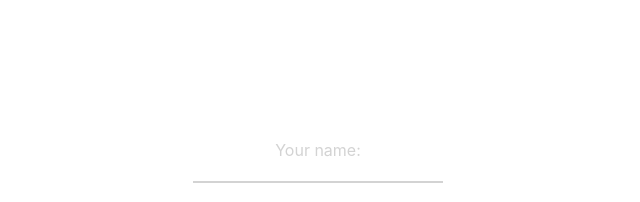
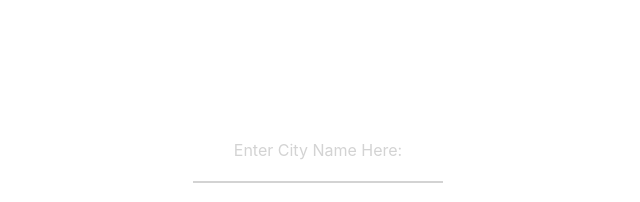
Before and after one commit to JustJunaid/temperature-app, a React (Create React App) app: page / in a window 1280 px wide. Shown: the top 202 px of the page, without its empty margins (319-959 px from the left). Built offline with nearby package versions, Linux system fonts and the light colour scheme.

Commit message:
Current params done

```diff
--- a/src/App.js
+++ b/src/App.js
@@ -36,7 +36,7 @@ class App extends Component {
       <form style={{margin: '10% 40%'}} onSubmit={this.submitForm}>
         <div className="input-field">
           <input name="name" type="text" id="name" required/>
-          <label>Your name:</label>
+          <label>Enter City Name Here:</label>
           <button className="buttonfx angleinleft bouncein" type="submit">Submit</button>
         </div>
       </form>
```
